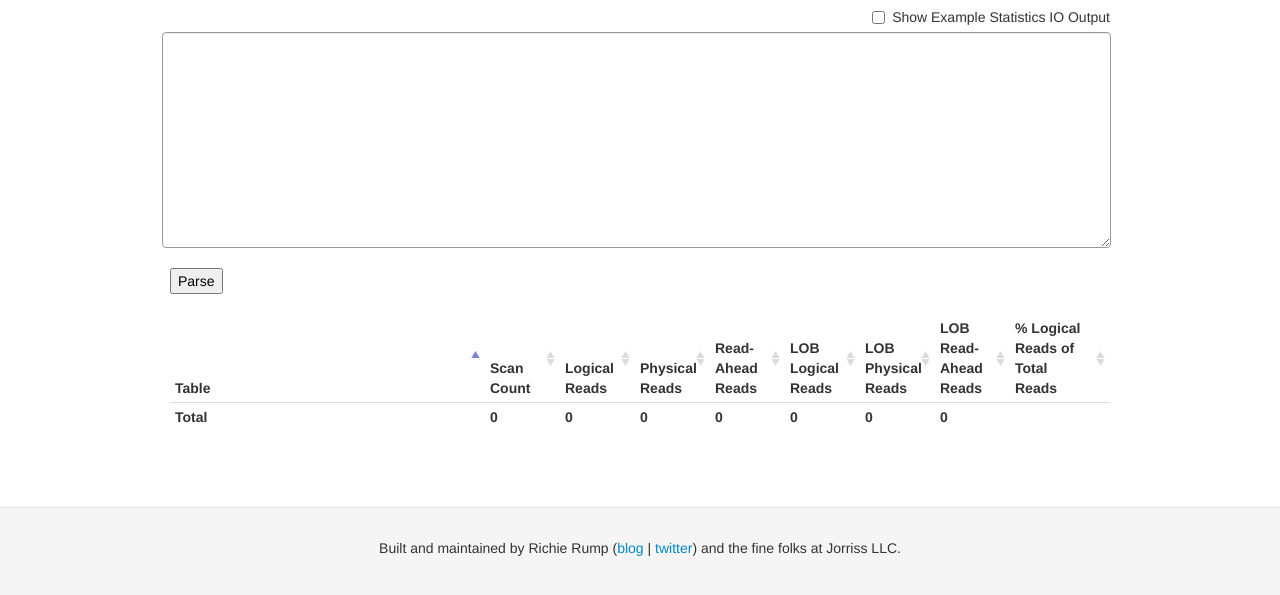
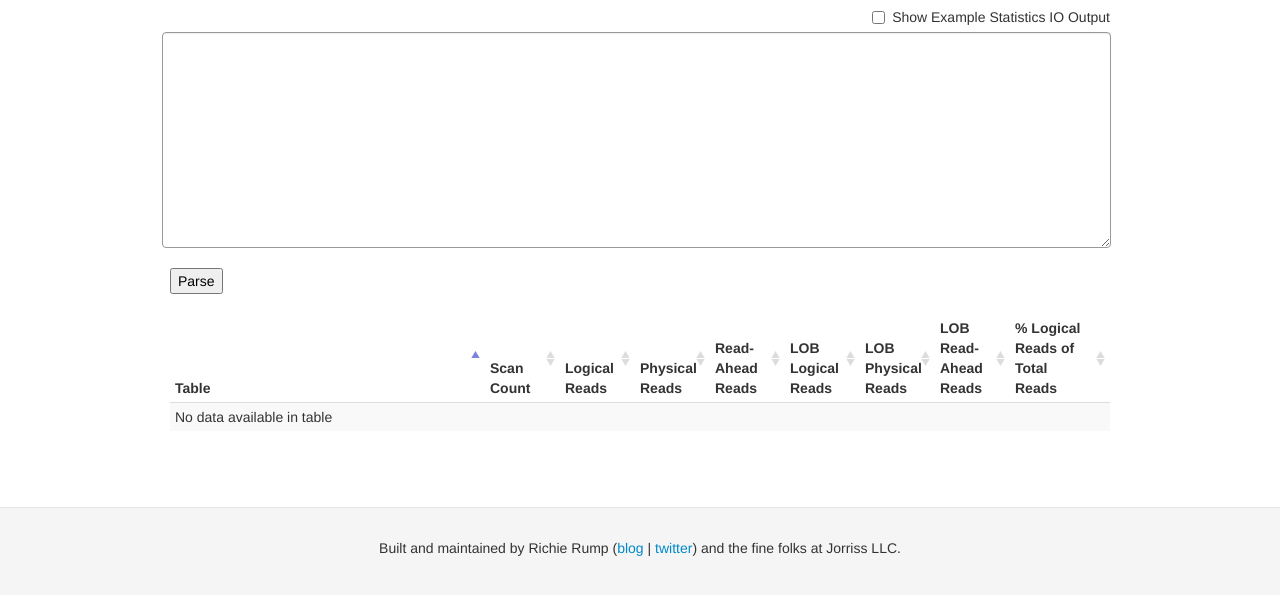
Before and after one commit to Jorriss/StatisticsParser, a plain HTML site: page src/index.html in a window 1280 px wide. Both pictures are taken after a click on the button "Parse". Shown: the part 183-778 px from the top of the page. Drawn offline with Linux system fonts and the light colour scheme.

Commit message:
Stripped all features from datatables except sorting

```diff
--- a/src/index.html
+++ b/src/index.html
@@ -158,14 +158,10 @@
                 output(result, calcTotals(result));
 
                 //Apply datatables plugin
-                $('#resultTable').dataTable({
-                    "sDom": "<'row'<'span6'l><'span6'f>r>t<'row'<'span6'i><'span6'p>>",
-                    "bPaginate": false,
-                    "oSearch": false,
-                    "bSort": true,
-                    "oLanguage": {
-                        "sLengthMenu": "_MENU_ records per page"
-                    }
+               $('#resultTable').dataTable({
+                    "sDom": "t",
+                    "bFilter": false,
+                    "bPaginate": false
                 });
             }
 
@@ -232,7 +228,7 @@
                     result += '</tr>';
                 }
                 result += '</tbody>';
-                result += '<tfoot><tr>';
+               /* result += '<tfoot><tr>';
                 result += '<td class="footer-column">Total</td>';
                 result += '<td class="footer-column">' + statTotal.scan + '</td>';
                 result += '<td class="footer-column">' + statTotal.logical + '</td>';
@@ -242,7 +238,7 @@
                 result += '<td class="footer-column">' + statTotal.lobphysical + '</td>';
                 result += '<td class="footer-column">' + statTotal.lobreadahead + '</td>';
                 result += '<td class="footer-column">&nbsp;</td>';
-                result += '</tr></tfoot>';
+                result += '</tr></tfoot>';*/
 
                 result += '</table>'
                 document.getElementById("result").innerHTML = result;
```
